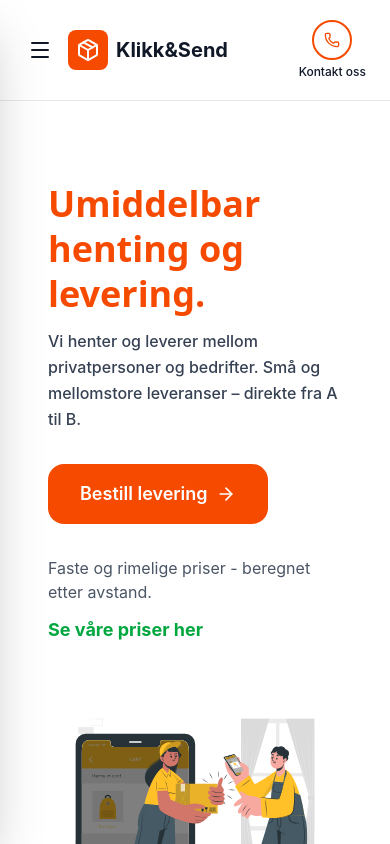
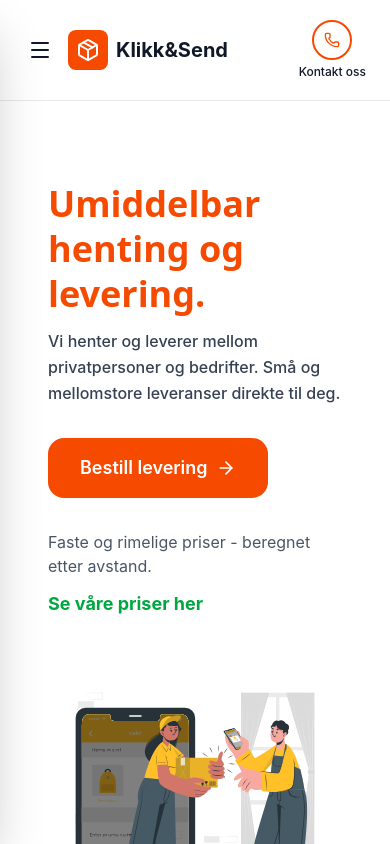
Before and after one commit to moreamakaveli-cyber/klikk-send-live, a Next.js app: page / in a window 390 px wide. Shown: the top 844 px of the page. Built offline with nearby package versions, Linux system fonts and the light colour scheme.

Commit message:
Oppdater mobilversjon: endre 'direkte fra A til B' til 'direkte til deg'

```diff
--- a/app/components/HeroSection.tsx
+++ b/app/components/HeroSection.tsx
@@ -25,7 +25,7 @@ export default function HeroSection() {
 
             {/* Description - Mobile */}
             <p className="md:hidden text-base text-gray-700 mb-8 font-medium leading-relaxed">
-              Vi henter og leverer mellom privatpersoner og bedrifter. Små og mellomstore leveranser – direkte fra A til B.
+              Vi henter og leverer mellom privatpersoner og bedrifter. Små og mellomstore leveranser direkte til deg.
             </p>
 
             {/* CTA Button */}
```
